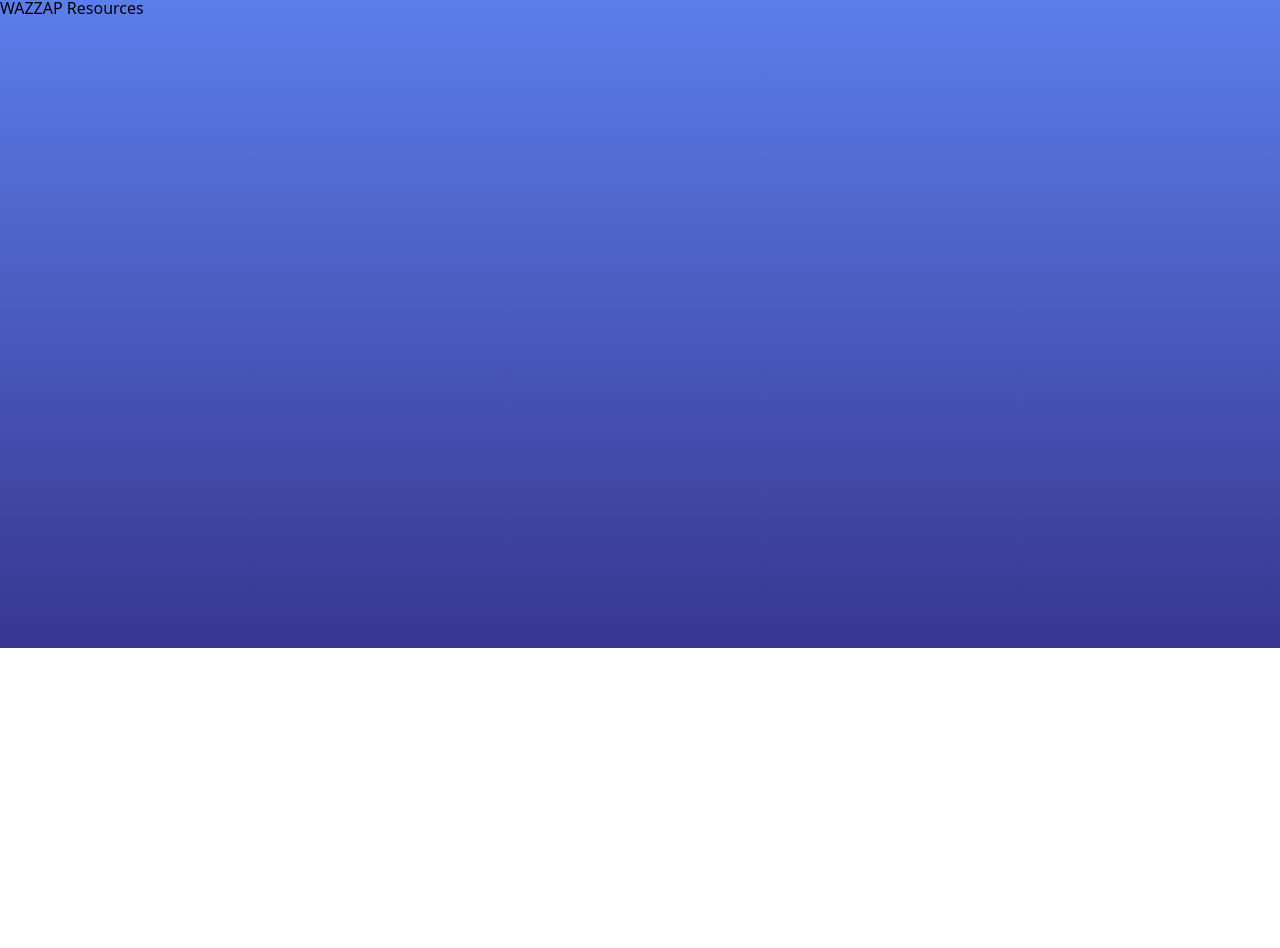
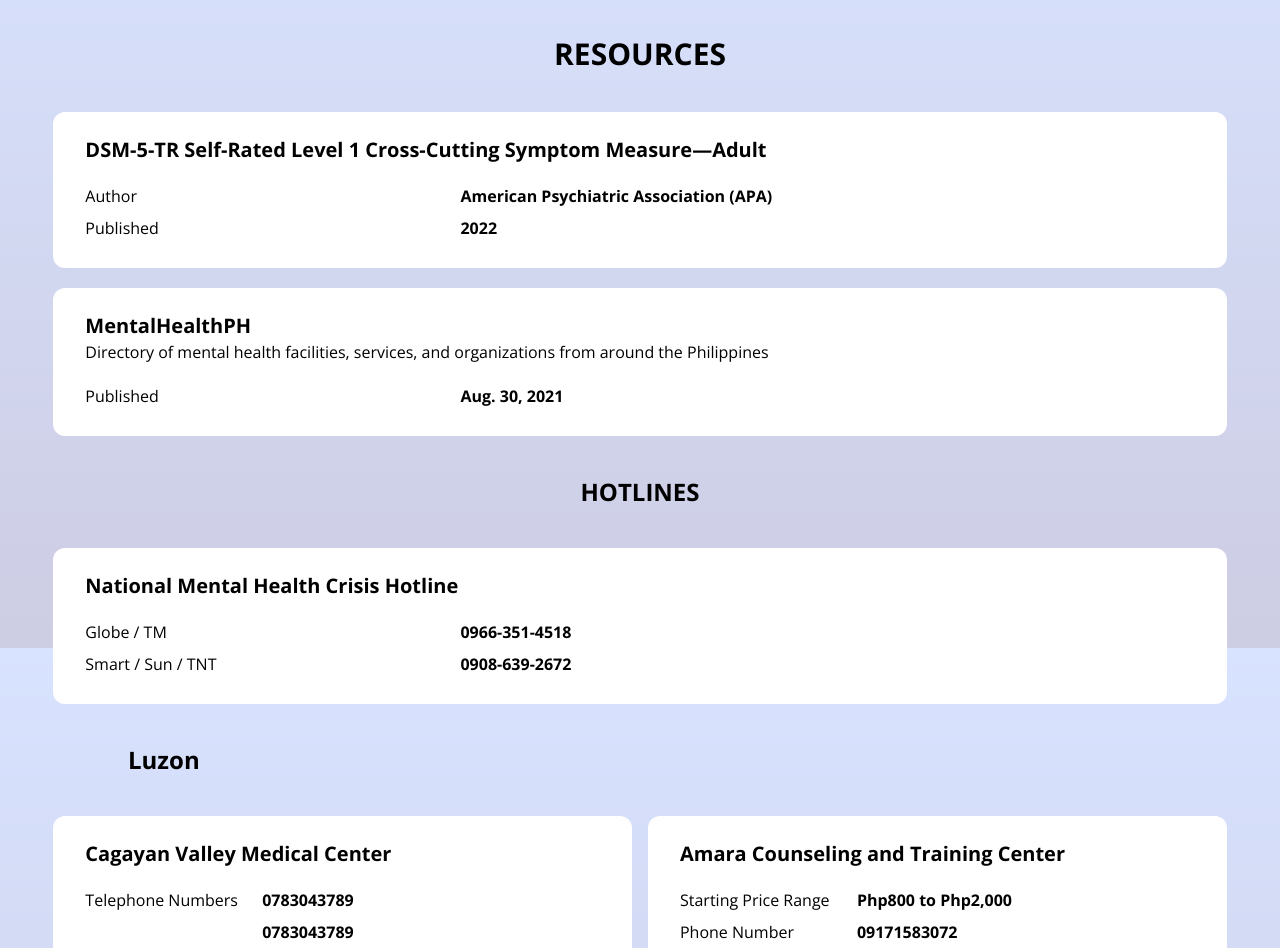
Before and after one commit to kabi02/softeng-mindcheck, a React (Vite) app: page /resources in a window 1280 px wide. Shown: the part 152-1100 px from the top of the page. Before the commit the page ends 800 px from the top, so only its background shows below. Built offline with nearby package versions, Linux system fonts and the light colour scheme.

Commit message:
responsive resources

```diff
--- a/src/components/Card.jsx
+++ b/src/components/Card.jsx
@@ -1,3 +1,4 @@
+// This component was used in Teams.jsx
 
 // icons
 import { FontAwesomeIcon } from '@fortawesome/react-fontawesome'
--- a/src/components/Layout.jsx
+++ b/src/components/Layout.jsx
@@ -1,3 +1,4 @@
+// Layout for the contents of each page
 export default function Layout({children}) {
     return (
         <div className="w-full bg-[rgba(255,255,255,0.75)]  font-open-sans">
--- a/src/components/Li.jsx
+++ b/src/components/Li.jsx
@@ -1,5 +1,6 @@
 import {Link} from 'react-router-dom'
 
+// Used for the each links in Header.jsx
 export default function Li({text, link}) {
     return(
         <li className='hover:scale-110 transition-transform duration-2000 max-lg:w-[480px] cursor-pointer max-lg:mt-5 max-lg:p-2 rounded-md max-lg:hover:bg-white max-lg:hover:text-blue-500 max-lg:hover:font-bold'>
--- /dev/null
+++ b/src/components/Resource.jsx
@@ -0,0 +1,19 @@
+import TableRow from './TableRow';
+
+// use as a component for each resource
+const Table = ({ height, title, url, desc, rows }) => {
+  return (
+    <div className={`bg-white w-11/12 rounded-xl py-6 px-8 ${height}`} >
+      <h2 className='font-bold md:text-xl'>
+        <a href={url} target='_blank'>{title}</a>
+      </h2>
+      <p className='sm:text-base text-sm mb-5'>{desc}</p>
+      {/* all of the infos per row will be pass to TableRow */}
+      {rows.map((row) => (
+        <TableRow key={row.name} name={row.name} info={row.info} />
+      ))}
+    </div>
+  );
+};
+
+export default Table;
--- /dev/null
+++ b/src/components/TableRow.jsx
@@ -0,0 +1,9 @@
+//Used as a component for each row in Resource.jsx
+export default function TableRow({name, info}) {
+  return (
+    <div className='flex sm:flex-row flex-col w-full sm:gap-2 sm:text-base text-sm mb-1 mt-2'>
+        <p className='sm:w-1/3'>{name}</p>
+        <p className='font-bold sm:w-2/3'>{info}</p>
+    </div>
+  )
+}
--- /dev/null
+++ b/src/components/Title.jsx
@@ -0,0 +1,8 @@
+// Uniform font of Title accross the site
+export default function Title({ children, textSizeClass = 'sm:text-3xl text-xl', textAlign = 'text-center' }) {
+  return (
+    <div className='items-center py-10 justify-center max-w-[80%] mx-auto'>
+      <h1 className={`${textSizeClass} font-bold ${textAlign}`}>{children}</h1>
+    </div>
+  );
+}
--- /dev/null
+++ b/src/components/contents/Directory.jsx
@@ -0,0 +1,274 @@
+import Layout from '../Layout'
+import Title from '../Title'
+import Resource from '../Resource'
+
+// arrays of each rows per resource
+const dsm5=[
+    {
+    name: 'Author',
+    info: 'American Psychiatric Association (APA)',
+    },
+    {
+    name: 'Published',
+    info: '2022',
+    },
+]
+
+const MentalHealthPH=[
+    {
+        name: 'Published',
+        info: 'Aug. 30, 2021',
+    },
+]
+
+const natlhotline=[
+    {
+    name: 'Globe / TM ',
+    info: '0966-351-4518',
+    },
+    {
+    name: 'Smart / Sun / TNT',
+    info: '0908-639-2672',
+    },
+]
+
+const cagayan=[
+    {
+        name: 'Telephone Numbers',
+        info: '0783043789',
+    },
+    {
+        name: '',
+        info: '0783043789',
+    },
+    {
+        name: '',
+        info: '0783020000',
+    },
+    {
+        name: 'Email',
+        info: 'cvmcr2@gmail.com',
+    },
+]
+
+const amara=[
+    {
+        name: 'Starting Price Range',
+        info: 'Php800 to Php2,000',
+    },
+    {
+        name: 'Phone Number',
+        info: '09171583072',
+    },
+    {
+        name: 'Email',
+        info: 'amaracenter2015@gmail.com',
+    },
+]
+
+const amang=[
+    {
+        name: 'Starting Price Range',
+        info: 'Free',
+    },
+    {
+        name: 'Contact Number',
+        info: '0977 244 0510',
+    },
+    {
+        name: ' ',
+        info: '89481263',
+    },
+    {
+        name: 'Email',
+        info: 'armmc.psychiatry@gmail.com',
+    },
+]
+
+const National=[
+    {
+        name: 'Starting Price Range',
+        info: 'Free',
+    },
+    {
+        name: 'Contact Number',
+        info: '85319001290',
+    },
+    {
+        name: ' ',
+        info: '09772440200',
+    },
+    {
+        name: ' ',
+        info: '09772440202',
+    },
+    {
+        name: ' ',
+        info: '09772440215',
+    },
+]
+
+const JRT=[
+    {
+        name: 'Starting Price Range',
+        info: 'Private',
+    },
+    {
+        name: 'Contact Number',
+        info: '0289219610',
+    },
+    {
+        name: ' ',
+        info: '09216260173',
+    },
+]
+
+const InTouch=[
+    {
+        name: 'Contact Number',
+        info: '0288931893',
+    },
+    {
+        name: ' ',
+        info: '09228938944',
+    },
+    {
+        name: ' ',
+        info: '09178631136',
+    },
+    {
+        name: ' ',
+        info: '09988410053',
+    },
+    {
+        name: 'Email',
+        info: 'intouch@in-touch.org',
+    },
+]
+
+const Metro=[
+    {
+        name: 'Contact Number',
+        info: '0323442141',
+    },
+    {
+        name: ' ',
+        info: '09209470270',
+    },
+    {
+        name: 'Email',
+        info: 'cebu_metropsych@yahoo.com',
+    },
+]
+
+const HOPELINE=[
+    {
+        name: 'Contact Number',
+        info: '804HOPE (4673)',
+    },
+    {
+        name: ' ',
+        info: '0917-558HOPE (4673)',
+    },
+    {
+        name: ' ',
+        info: '2919',
+    },
+]
+
+const Directory = () => {
+  return (
+    <Layout>
+        <Title> RESOURCES </Title>
+        {/* body */}
+        <div className='w-full flex flex-col justify-center items-center gap-5'>
+            {/* resources */}
+            <Resource
+                title='DSM-5-TR Self-Rated Level 1 Cross-Cutting Symptom Measure—Adult'
+                url='https://www.psychiatry.org/getmedia/e0b4b299-95b3-407b-b8c2-caa871ca218d/APA-DSM5TR-Level1MeasureAdult.pdf'
+                rows={dsm5}
+            />
+            <Resource
+                title='MentalHealthPH'
+                url='https://mentalhealthph.org/directory/'
+                desc='Directory of mental health facilities, services, and organizations from around the Philippines'
+                rows={MentalHealthPH}
+            />
+        </div>
+
+        {/* hotlines */}
+        <Title textSizeClass='sm:text-2xl text-lg'>HOTLINES</Title>
+        <div className='w-full flex justify-center items-center'>
+            <Resource
+                title='National Mental Health Crisis Hotline '
+                url='https://doh.gov.ph/NCMH-Crisis-Hotline'
+                rows={natlhotline}
+            />
+        </div>
+
+        {/* hotlines in Luzon */}
+        <Title textSizeClass='sm:text-2xl text-lg' textAlign=''>Luzon</Title>
+        {/* row */}
+        <div className='min-[1256px]:w-11/12 w-full flex min-[1256px]:flex-row flex-col justify-center items-center min-[1256px]:mx-auto gap-4'>
+            <Resource
+                title='Cagayan Valley Medical Center'
+                height='min-[1256px]:h-64'
+                rows={cagayan}
+            />
+            <Resource
+                title='Amara Counseling and Training Center'
+                height='min-[1256px]:h-64'
+                rows={amara}
+            />
+        </div>
+        {/* row */}
+        <div className='mt-5 min-[1256px]:w-11/12 w-full flex min-[1256px]:flex-row flex-col justify-center items-center min-[1256px]:mx-auto gap-4'>
+            <Resource
+                title='Amang Rodriguez Memorial Medical Center (Psychiatry OPD Clinic)'
+                url='https://armmc.doh.gov.ph/'
+                height='min-[1256px]:h-64'
+                rows={amang}
+            />
+            <Resource
+                title='National Center for Mental Health'
+                url='https://ncmh.gov.ph//'
+                height='min-[1256px]:h-64'
+                rows={National}
+            />
+        </div>
+        {/* row */}
+        <div className='mt-5 min-[1256px]:w-11/12 w-full flex min-[1256px]:flex-row flex-col justify-center items-center min-[1256px]:mx-auto gap-4'>
+            <Resource
+                title='JRT Psychiatric and Custodial Homecare'
+                height='min-[1256px]:h-64'
+                rows={JRT}
+            />
+            <Resource
+                title='In Touch Philippines'
+                url='https://www.in-touch.org/'
+                height='min-[1256px]:h-64'
+                rows={InTouch}
+            />
+        </div>
+
+        {/* hotlines in Visayas */}
+        <Title textSizeClass='sm:text-2xl text-lg' textAlign=''>Visayas</Title>
+        {/* row */}
+        <div className='min-[1256px]:w-11/12 w-full flex min-[1256px]:flex-row flex-col justify-center items-center min-[1256px]:mx-auto gap-4 pb-14'>
+            <Resource
+                title='Metro Psych (Mandaue Branch)'
+                height='min-[1256px]:h-56'
+                rows={Metro}
+            />
+            <Resource
+                title='HOPELINE'
+                url='https://sugbo.ph/2021/hopeline-cebu/'
+                height='min-[1256px]:h-56'
+                rows={HOPELINE}
+            />
+        </div>
+    </Layout>
+  )
+}
+
+export default Directory;
--- a/src/components/subpages/Teams.jsx
+++ b/src/components/contents/Teams.jsx
@@ -1,6 +1,6 @@
 import Layout from '../Layout'
+import Title from '../Title'
 import Card from '../Card'
-
 
 // images of the team
 import team1 from '../../assets/teams/ken.png'
@@ -11,9 +11,7 @@ import team4 from '../../assets/teams/lian.png'
 export default function Homepage() {
     return (
         <Layout>
-        <div className="items-center py-10 justify-center max-w-[80%] mx-auto">
-            <h1 className="sm:text-3xl text-xl font-bold text-center">TEAMS</h1>
-        </div>
+        <Title> TEAMS </Title>
         <div className='sm:px-20 px-10 flex flex-wrap gap-10 pb-24 sm:mx-auto  justify-center'>
             {/* cards of each team */}
             <Card
--- a/src/pages/AboutUs.jsx
+++ b/src/pages/AboutUs.jsx
@@ -1,5 +1,5 @@
 import Header from '../Header';
-import Teams from '../components/subpages/Teams'
+import Teams from '../components/contents/Teams'
 
 function AboutUs() {
 
--- a/src/pages/Resources.jsx
+++ b/src/pages/Resources.jsx
@@ -1,11 +1,12 @@
 import Header from '../Header';
+import Directory from '../components/contents/Directory'
 
 function Resources() {
 
     return (
       <div>
         <Header />
-        WAZZAP Resources
+        <Directory/>
       </div>
     )
   }
```
